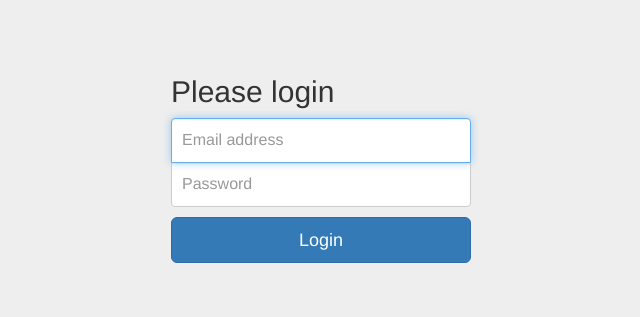
After one commit to bilbeyt/myblog, a Django app: template templates/login.html in a window 1280 px wide. The commit adds this page. Shown: the top 317 px of the page, without its empty margins (319-959 px from the left). Run offline with Django 3.2, Linux system fonts and the light colour scheme; the template is opened without the code that fills it, so the values that code supplies are empty; some libraries are stand-ins or nearby versions.

Commit message:
changing login system

```diff
--- a/post/urls.py
+++ b/post/urls.py
@@ -3,9 +3,11 @@ from post.views import EntryFormView,EntryView,EntryArchieveAprilView,EntryArchi
 from .models import Entry
 from . import views
 
+
 urlpatterns = [
     url(r'^$',EntryView.as_view()),
-    url(r'^index/', EntryFormView.as_view()),
+#    url(r'^index/', EntryFormView.as_view()),
     url(r'^archieve/april2015/', EntryArchieveAprilView.as_view()),
     url(r'^archieve/march2015/', EntryArchieveMarchView.as_view()),
+
 ]
--- a/post/views.py
+++ b/post/views.py
@@ -8,10 +8,15 @@ from django.views.generic.list import ListView
 import datetime
 
 
+
+
+
+
 class EntryFormView(ListView):
     form_class= EntryCreateForm
     initial= { 'key': 'value'}
     template_name="index.html"
+
 
     def get(self,request,*args,**kwargs):
         form = self.form_class(initial=self.initial)
--- /dev/null
+++ b/static/css/login.css
@@ -0,0 +1,40 @@
+body {
+  padding-top: 40px;
+  padding-bottom: 40px;
+  background-color: #eee;
+}
+
+.form-signin {
+  max-width: 330px;
+  padding: 15px;
+  margin: 0 auto;
+}
+.form-signin .form-signin-heading,
+.form-signin .checkbox {
+  margin-bottom: 10px;
+}
+.form-signin .checkbox {
+  font-weight: normal;
+}
+.form-signin .form-control {
+  position: relative;
+  height: auto;
+  -webkit-box-sizing: border-box;
+     -moz-box-sizing: border-box;
+          box-sizing: border-box;
+  padding: 10px;
+  font-size: 16px;
+}
+.form-signin .form-control:focus {
+  z-index: 2;
+}
+.form-signin input[type="email"] {
+  margin-bottom: -1px;
+  border-bottom-right-radius: 0;
+  border-bottom-left-radius: 0;
+}
+.form-signin input[type="password"] {
+  margin-bottom: 10px;
+  border-top-left-radius: 0;
+  border-top-right-radius: 0;
+}
--- a/templates/base.html
+++ b/templates/base.html
@@ -27,7 +27,6 @@
       <div class="container">
         <nav class="blog-nav">
           <a class="blog-nav-item active" href="http://localhost:8000/">Home</a>
-          <a class="blog-nav-item active" href="http://localhost:8000/index/">Contact</a>
         </nav>
       </div>
     </div>
@@ -43,7 +42,7 @@
           </div><!-- /.blog-post -->
           <nav>
             <ul class="pager">
-              <li><a href="http://localhost:8000/index/">Previous</a></li>
+              <li><a href="http://localhost:8000/">Previous</a></li>
               <li><a href="http://localhost:8000/">Next</a></li>
             </ul>
           </nav>
--- /dev/null
+++ b/templates/login.html
@@ -0,0 +1,52 @@
+{% load staticfiles %}
+<!DOCTYPE html>
+<html lang="en">
+  <head>
+    <meta charset="utf-8">
+    <meta http-equiv="X-UA-Compatible" content="IE=edge">
+    <meta name="viewport" content="width=device-width, initial-scale=1">
+    <!-- The above 3 meta tags *must* come first in the head; any other head content must come *after* these tags -->
+    <meta name="description" content="">
+    <meta name="author" content="">
+
+
+    <title>Signin Template for Bootstrap</title>
+
+    <!-- Bootstrap core CSS -->
+    <link href="{% static "css/bootstrap.min.css" %}" rel="stylesheet">
+
+    <!-- Custom styles for this template -->
+    <link href="{% static "css/login.css" %}" rel="stylesheet">
+
+    <!-- Just for debugging purposes. Don't actually copy these 2 lines! -->
+    <!--[if lt IE 9]><script src="../../assets/js/ie8-responsive-file-warning.js"></script><![endif]-->
+    <script src="{% static "JS/ie-emulation-modes-warning.js" %}"></script>
+
+    <!-- HTML5 shim and Respond.js for IE8 support of HTML5 elements and media queries -->
+    <!--[if lt IE 9]>
+      <script src="https://oss.maxcdn.com/html5shiv/3.7.2/html5shiv.min.js"></script>
+      <script src="https://oss.maxcdn.com/respond/1.4.2/respond.min.js"></script>
+    <![endif]-->
+  </head>
+
+  <body>
+
+    <div class="container">
+
+      <form method="post" action="{% url 'django.contrib.auth.views.login'%}" class="form-signin">
+        <h2 class="form-signin-heading">Please login</h2>
+        {% csrf_token %}
+        <label for="inputEmail" class="sr-only">Email address</label>
+        <input type="email" id="inputEmail" class="form-control" placeholder="Email address" required autofocus>
+        <label for="inputPassword" class="sr-only">Password</label>
+        <input type="password" id="inputPassword" class="form-control" placeholder="Password" required>
+        <button class="btn btn-lg btn-primary btn-block" type="submit">Login</button>
+      </form>
+
+    </div> <!-- /container -->
+
+
+    <!-- IE10 viewport hack for Surface/desktop Windows 8 bug -->
+    <script src="{% static "JS/ie10-viewport-bug-workaround.js" %}"></script>
+  </body>
+</html>
```
Also changed, not shown: post/migrations/0008_auto_20150425_2020.py (added).
